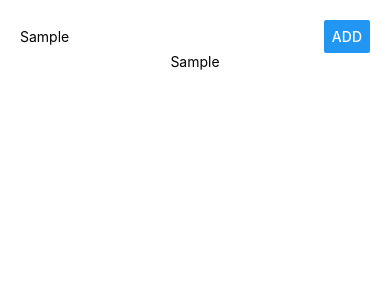
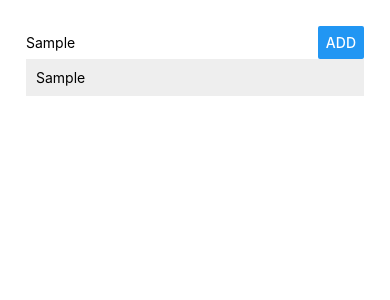
Before and after one commit to BravoChos/RN-APP, a React Native app: screen / in a window 390 px wide. Both pictures are taken after typing "Sample" into the empty fields and a click on the button "ADD". Shown: the top 300 px of the page. Built offline with nearby package versions, Linux system fonts and the light colour scheme.

Commit message:
Touch events and its component

```diff
--- a/App.js
+++ b/App.js
@@ -1,60 +1,27 @@
-import React, {Component} from 'react';
-import {Platform, StyleSheet, Button, View, TextInput, Text} from 'react-native';
+import React, { Component } from "react";
+import { StyleSheet, View } from "react-native";
 
-const instructions = Platform.select({
-  ios: 'Press Cmd+R to reload,\n' + 'Cmd+D or shake for dev menu',
-  android:
-    'Double tap R on your keyboard to reload,\n' +
-    'Shake or press menu button for dev menu',
-});
+import PlaceInput from "./src/components/PlaceInput/PlaceInput";
+import PlaceList from "./src/components/PlaceList/PlaceList";
 
-//type Props = {};
 export default class App extends Component {
-  state ={
-    placeName:"",
-    places:[]
-  }
+  state = {
+    places: []
+  };
 
-  placeNameChangedHandler = (val) => {
-    //alert(val);
-    this.setState({
-      placeName: val
+  placeAddedHandler = placeName => {
+    this.setState(prevState => {
+      return {
+        places: prevState.places.concat(placeName)
+      };
     });
   };
 
-  placeSubmitHandler = () => {
-    if (this.state.placeName.trim() === "") {
-      return;
-    }
-
-    this.setState(prevState => {
-      return {
-        places: prevState.places.concat(prevState.placeName)
-      }
-    })
-  }
-
   render() {
-    const placesOutput = this.state.places.map((place,index)=>(
-        <Text key={index}>
-          {place}
-        </Text>
-    ));
     return (
       <View style={styles.container}>
-        <View style={styles.inputContainer}>
-          <TextInput
-            style={{width: 300}}
-            placeholder="An awesome places"
-            value={this.state.placeName}
-            onChangeText={this.placeNameChangedHandler}
-            style ={styles.placeInput}
-          />
-          <Button title="Add" style={styles.placeButton} onPress={this.placeSubmitHandler}/>
-        </View>
-        <View>
-          {placesOutput}
-        </View>
+        <PlaceInput onPlaceAdded={this.placeAddedHandler} />
+        <PlaceList places={this.state.places} />
       </View>
     );
   }
@@ -63,22 +30,9 @@
 const styles = StyleSheet.create({
   container: {
     flex: 1,
-    padding:20,
-    justifyContent: 'flex-start',
-    alignItems: 'center',
-    backgroundColor: '#FFF',
-  },
-  inputContainer: {
-    //flex: 1,
-    width: "100%",
-    flexDirection: "row",
-    justifyContent: "space-between",
-    alignItems: "center"
-  },
-  placeInput: {
-    width: "70%"
-  },
-  placeButton: {
-    width: "30%"
+    padding: 26,
+    backgroundColor: "#fff",
+    alignItems: "center",
+    justifyContent: "flex-start"
   }
 });
--- /dev/null
+++ b/src/components/ListItem/ListItem.js
@@ -0,0 +1,23 @@
+import React from 'react';
+import { View, Text, StyleSheet, TouchableWithoutFeedback } from 'react-native';
+
+const listItem = (props) => (
+    <TouchableWithoutFeedback onPress={props.onItemPressed}>
+        <View style={styles.listItem} >
+            <Text>{props.placeName}</Text>
+        </View>
+    </TouchableWithoutFeedback>
+
+);
+
+
+const styles = StyleSheet.create({
+    listItem: {
+        width:"100%",
+        padding: 10,
+        backgroundColor: "#eee",
+        marginBottom: 5
+    }
+});
+
+export default listItem;
--- /dev/null
+++ b/src/components/PlaceInput/PlaceInput.js
@@ -0,0 +1,58 @@
+import React, { Component } from "react";
+import { View, TextInput, Button, StyleSheet } from "react-native";
+
+class PlaceInput extends Component {
+  state = {
+    placeName: ""
+  };
+
+  placeNameChangedHandler = val => {
+    this.setState({
+      placeName: val
+    });
+  };
+
+  placeSubmitHandler = () => {
+    if (this.state.placeName.trim() === "") {
+      return;
+    }
+
+    this.props.onPlaceAdded(this.state.placeName);
+  };
+
+  render() {
+    return (
+      <View style={styles.inputContainer}>
+        <TextInput
+          placeholder="An awesome place"
+          value={this.state.placeName}
+          onChangeText={this.placeNameChangedHandler}
+          style={styles.placeInput}
+        />
+        <Button
+          title="Add"
+          style={styles.placeButton}
+          onPress={this.placeSubmitHandler}
+        />
+      </View>
+    );
+  }
+}
+
+const styles = StyleSheet.create({
+  inputContainer: {
+    // flex: 1,
+    width: "100%",
+    flexDirection: "row",
+    justifyContent: "space-between",
+    alignItems: "center"
+  },
+  placeInput: {
+    width: "70%"
+  },
+  placeButton: {
+    width: "30%"
+  }
+});
+
+export default PlaceInput;
--- /dev/null
+++ b/src/components/PlaceList/PlaceList.js
@@ -0,0 +1,24 @@
+import React from 'react';
+import { View, StyleSheet } from 'react-native';
+
+import ListItem from '../ListItem/ListItem';
+
+const placeList = props => {
+    const placesOutput = props.places.map((place, i) => (
+        <ListItem
+            key={i}
+            placeName={place}
+            onItemPressed ={()=>alert("Item pressed - ID: "+i)} />
+      ));
+    return (
+        <View style={styles.listContainer}>{placesOutput}</View>
+    );
+};
+
+const styles = StyleSheet.create({
+    listContainer: {
+      width: "100%"
+    }
+});
+
+export default placeList;
```
